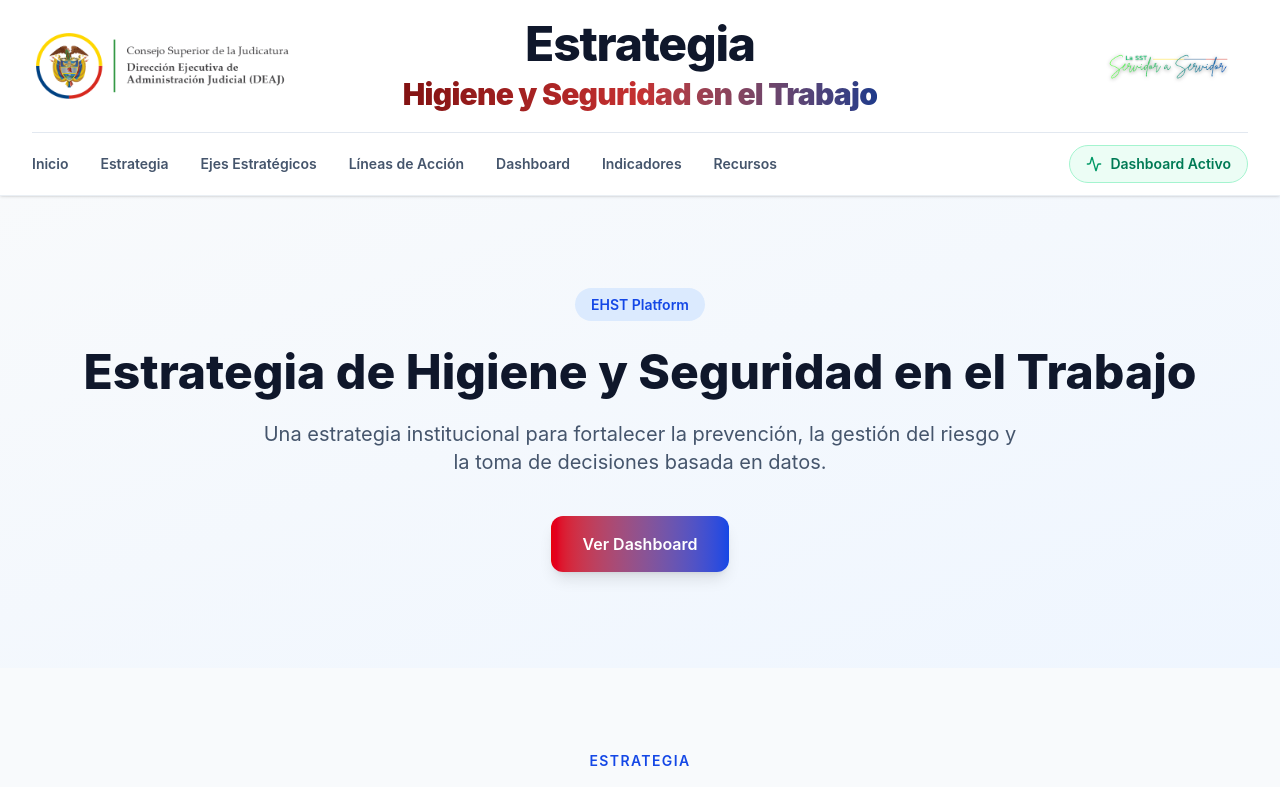
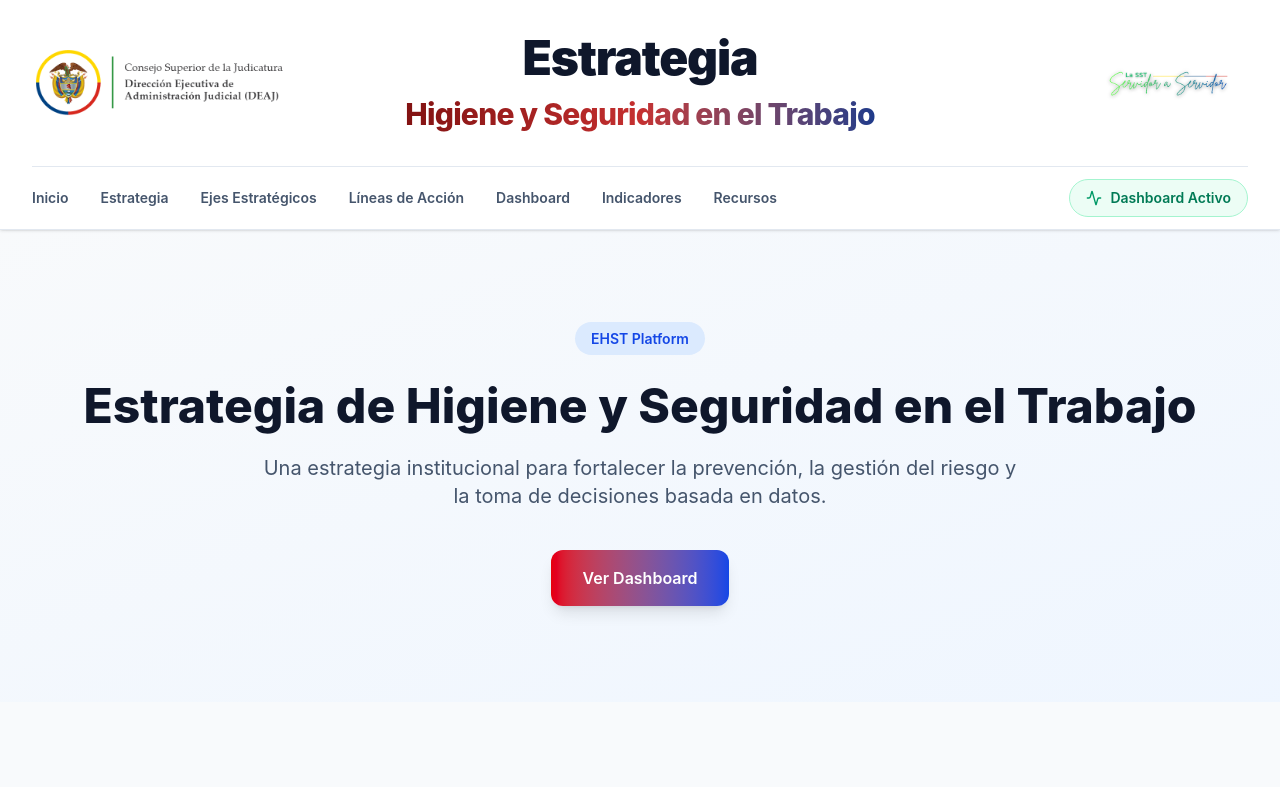
Before and after one commit to dasg010785-hue/EHST-Platform-React, a React (Vite) app in the folder EHST-Platform-React/: page / in a window 1280 px wide. Shown: the top 787 px of the page. Built offline with nearby package versions, Linux system fonts and the light colour scheme.

Commit message:
Se agregan logos institucionales al Navbar

```diff
--- a/EHST-Platform-React/src/components/layout/Navbar.jsx
+++ b/EHST-Platform-React/src/components/layout/Navbar.jsx
@@ -6,7 +6,7 @@ import servidorServidor from "../../assets/logos/servidor-servidor.png";
 
 export default function Navbar() {
   return (
-    <header className="sticky top-0 z-50 border-b border-slate-200/70 bg-white/90 backdrop-blur-xl shadow-sm">
+    <header className="sticky top-0 z-50 border-b border-slate-200 bg-white/95 backdrop-blur-xl shadow-sm">
 
       <div className="mx-auto max-w-7xl px-8">
 
@@ -14,7 +14,7 @@ export default function Navbar() {
             CABECERA INSTITUCIONAL
         ============================ */}
 
-        <div className="grid grid-cols-[1fr_2.5fr_1fr] items-center py-5">
+        <div className="grid grid-cols-[1fr_2.6fr_1fr] items-center py-7">
 
           {/* Logo Rama Judicial */}
           <div className="flex justify-start">
@@ -22,21 +22,23 @@ export default function Navbar() {
             <img
               src={logoRama}
               alt="Rama Judicial"
-              className="h-20 w-auto object-contain"
+              className="max-h-20 w-auto object-contain"
             />
 
           </div>
 
+
           {/* Título */}
-          <div className="flex flex-col items-center">
+          <div className="flex flex-col items-center justify-center">
 
             <h1
               className="
                 text-5xl
-                font-extrabold
-                leading-none
+                font-black
                 tracking-tight
+                leading-tight
                 text-slate-900
+                pb-2
               "
             >
               Estrategia
@@ -44,11 +46,11 @@ export default function Navbar() {
 
             <h2
               className="
-                mt-2
                 whitespace-nowrap
                 text-2xl
                 xl:text-3xl
-                font-black
+                font-extrabold
+                leading-tight
                 tracking-tight
                 bg-gradient-to-r
                 from-[#821212]
@@ -56,6 +58,7 @@ export default function Navbar() {
                 to-[#1E3A8A]
                 bg-clip-text
                 text-transparent
+                pb-1
               "
             >
               Higiene y Seguridad en el Trabajo
@@ -63,18 +66,21 @@ export default function Navbar() {
 
           </div>
 
+
           {/* Logo Servidor a Servidor */}
           <div className="flex justify-end">
 
             <img
               src={servidorServidor}
               alt="La SST de Servidor a Servidor"
-              className="h-14 w-auto object-contain"
+              className="max-h-14 w-auto object-contain"
             />
 
           </div>
 
         </div>
+
+
 
         {/* ===========================
             MENÚ
@@ -82,7 +88,7 @@ export default function Navbar() {
 
         <div className="flex items-center justify-between border-t border-slate-200 py-3">
 
-          <nav className="hidden gap-8 lg:flex">
+          <nav className="hidden lg:flex gap-8">
 
             {platform.navigation.map((item) => (
 
@@ -93,7 +99,8 @@ export default function Navbar() {
                   text-sm
                   font-semibold
                   text-slate-600
-                  transition
+                  transition-colors
+                  duration-200
                   hover:text-blue-700
                 "
               >
@@ -104,7 +111,10 @@ export default function Navbar() {
 
           </nav>
 
-          {/* Estado */}
+
+
+          {/* Estado Dashboard */}
+
           <div
             className="
               flex
```
